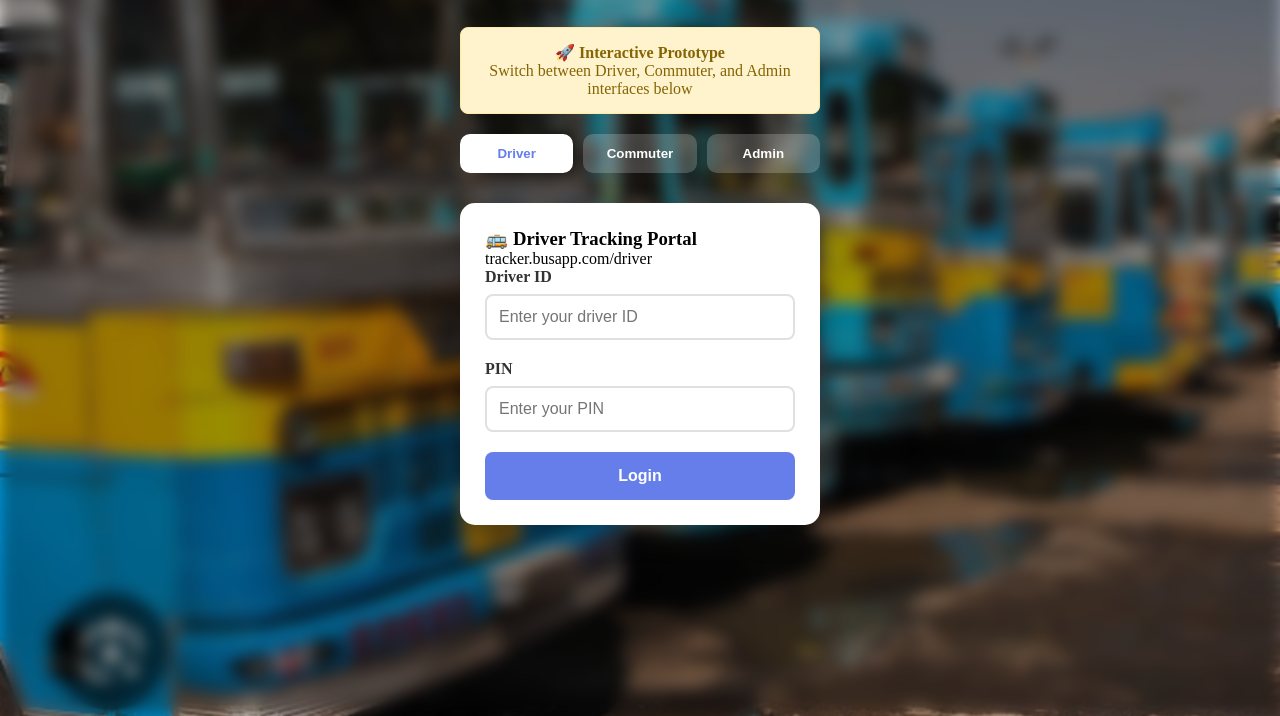
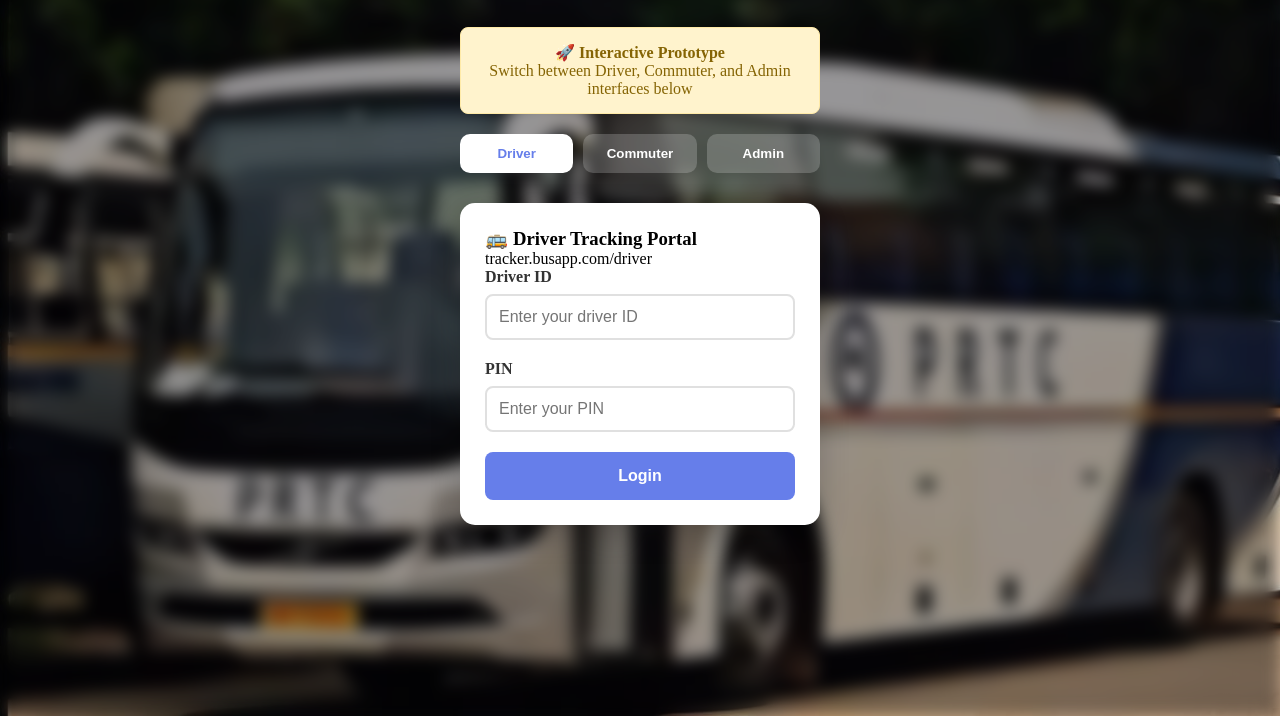
Before and after one commit to RupSardar9294/Bus_Tracker, a plain HTML site: page main.html in a window 1280 px wide. Shown: the part 84-800 px from the top of the page. Drawn offline with Linux system fonts and the light colour scheme.

Commit message:
Update index_style.css

```diff
--- a/index_style.css
+++ b/index_style.css
@@ -8,7 +8,7 @@ body{
     background: linear-gradient(135deg, #667eea 0%, #764ba2 100%);
      /**background-image: url("background.png");
     background-size: cover;**/
-    background-image: url("BG2.jpeg");
+    background-image: url("background.jpg");
     background-size: cover;
     background-attachment: fixed;
 }
@@ -250,4 +250,5 @@ body::before {
     margin: 20px 0;
     border: 1px solid #ffeaa7;
     text-align: center;
+
 }
```
